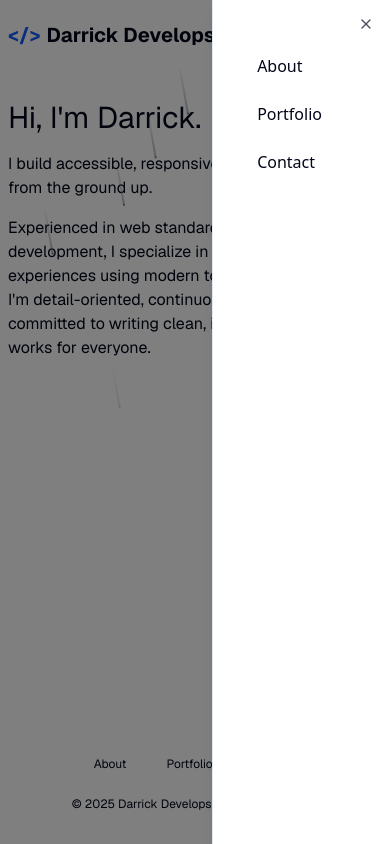
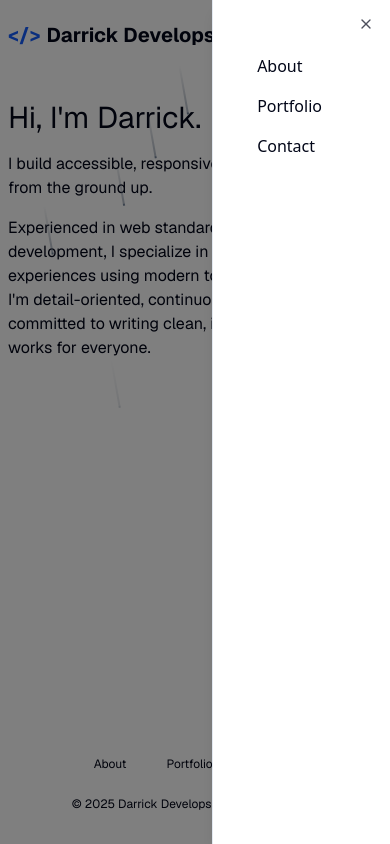
Before and after one commit to DarrickFauvel/darrickdevelops-www-v06, a Next.js app: page / in a window 390 px wide. Both pictures are taken after a click on the button 361 px from the left and 34 px from the top of the page. Built offline with nearby package versions, Linux system fonts and the light colour scheme; some icons are missing.

Commit message:
Fix spacing

```diff
--- a/app/components/header/mobile-menu.tsx
+++ b/app/components/header/mobile-menu.tsx
@@ -34,9 +34,7 @@ export function MobileMenu({
                 done. */}
             </SheetDescription>
           </SheetHeader>
-          <div className="grid flex-1 auto-rows-min gap-6 px-4">
-            {navListContent}
-          </div>
+          <ul className="px-4 flex flex-col gap-4">{navListContent}</ul>
           {/* <SheetFooter>
               <Button type="submit">Save changes</Button>
               <SheetClose asChild>
```
